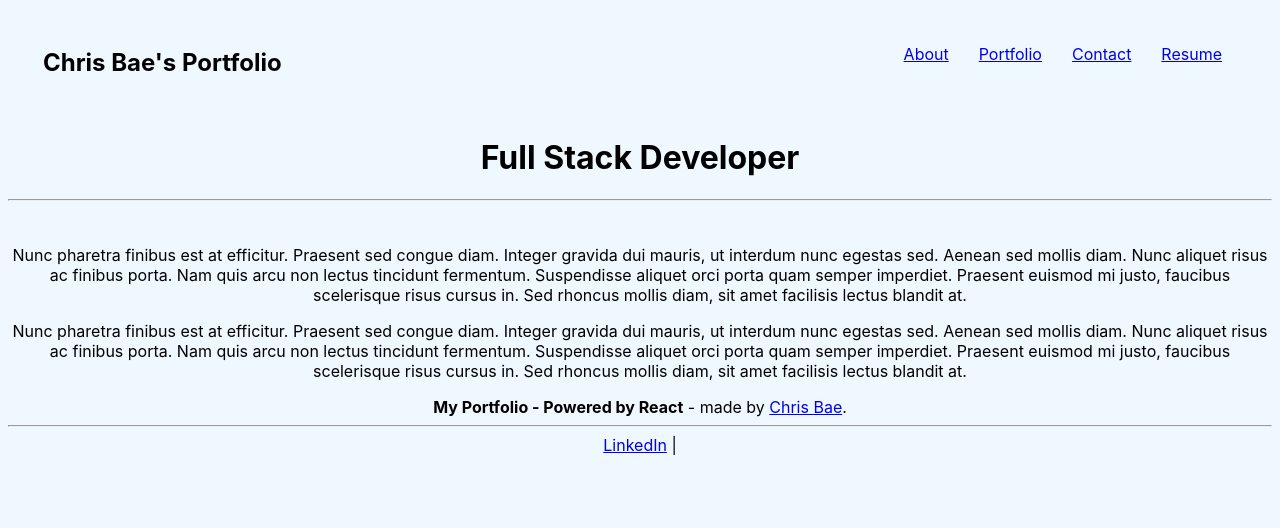
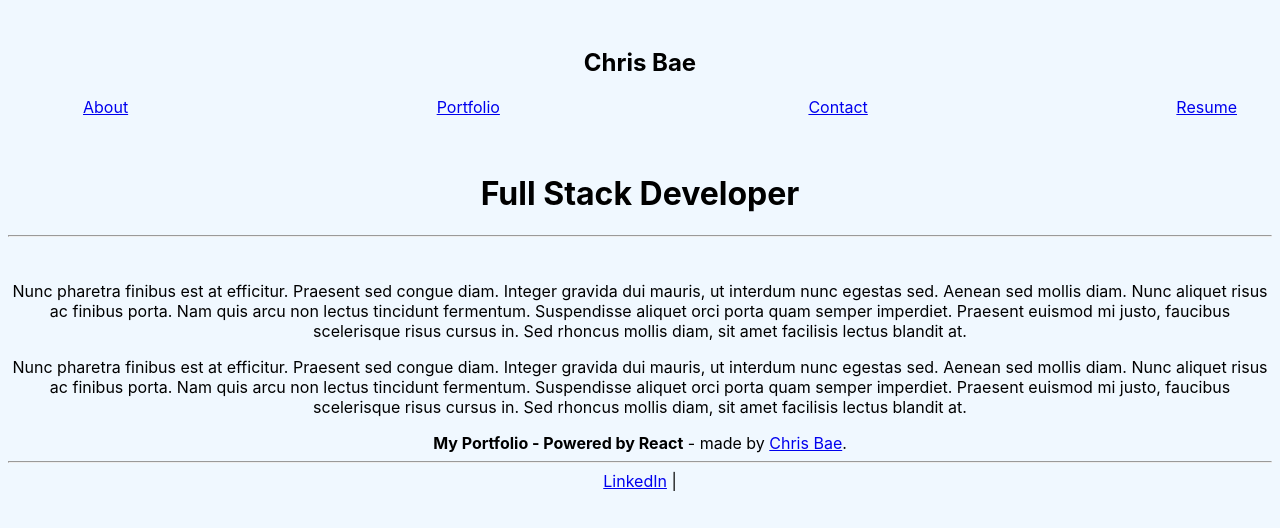
Before and after one commit to cbae122/react-portfolio, a React (Create React App) app: page / in a window 1280 px wide. Shown: the top 528 px of the page. Built offline with nearby package versions, Linux system fonts and the light colour scheme.

Commit message:
updating style

```diff
--- a/src/components/Header.js
+++ b/src/components/Header.js
@@ -9,7 +9,7 @@
       <section>
         <header className='flex-row px-1'>
           <div>
-            <h1>Chris Bae's Portfolio</h1>
+            <h1>Chris Bae</h1>
           </div>
           <div>
             <Nav
--- a/src/index.css
+++ b/src/index.css
@@ -15,8 +15,8 @@
 }
 
 header {
+  text-align: center;
   padding: 20px 35px;
-  display: flex;
   justify-content: space-between;
   flex-wrap: wrap;
   top: 0;
@@ -25,13 +25,12 @@
 header nav ul {
   display: flex;
   flex-wrap: wrap;
-  justify-content: space-evenly;
+  justify-content: space-between;
   align-items: center;
   list-style: none;
 }
 
 header nav ul li a {
-  padding: 10px 15px;
 
 }
 
```
